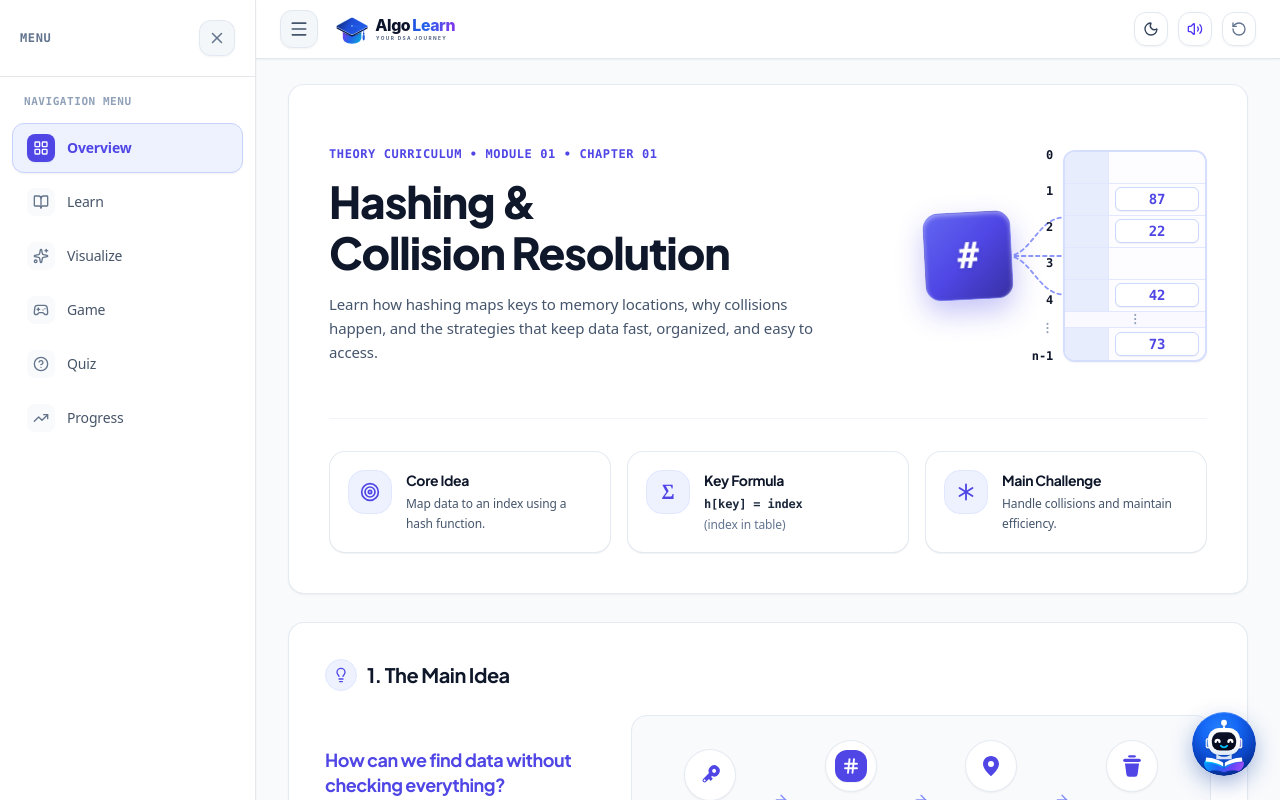
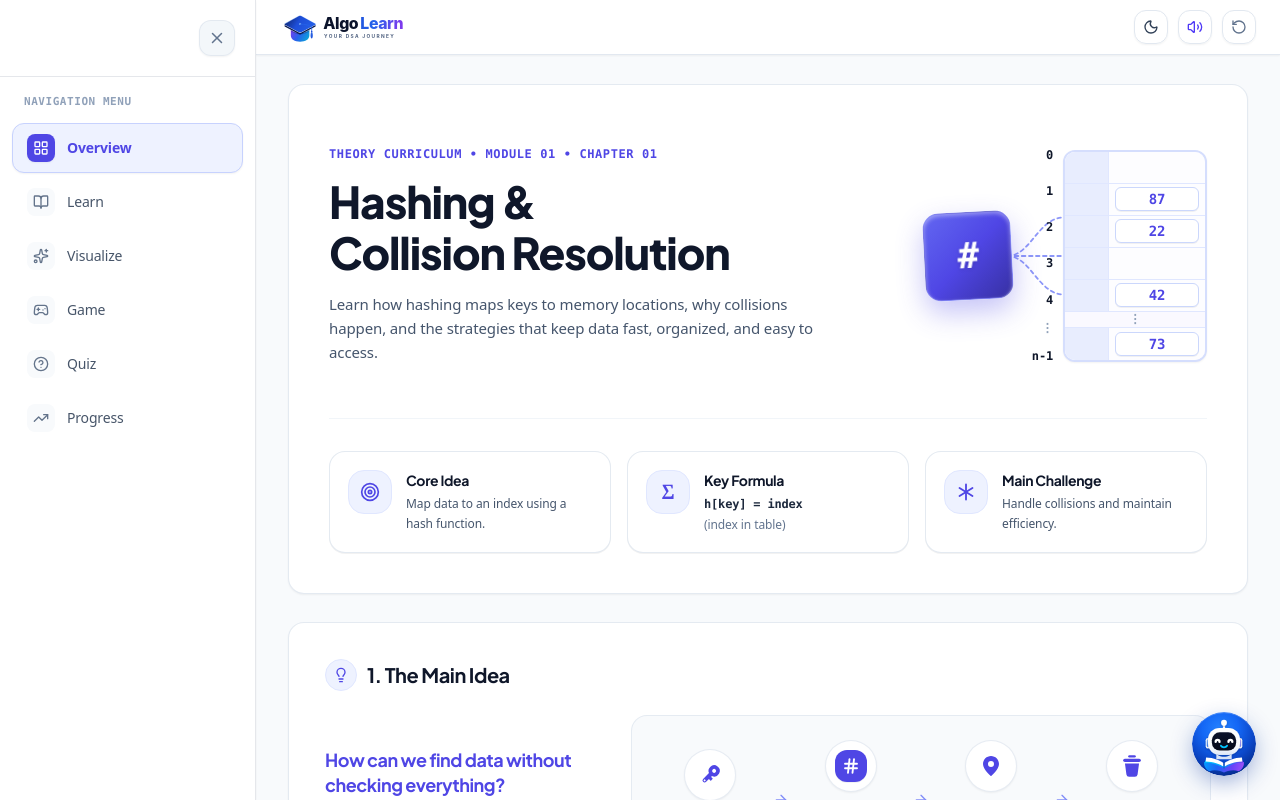
Before and after one commit to dadakhalander123k-design/Hashing-final, a React (Vite) app: page / in a window 1280 px wide. Shown: the top 800 px of the page. Built offline with nearby package versions, Linux system fonts and the light colour scheme.

Commit message:
Update AlgoLearn header logo and navigation toggle state logic

```diff
--- a/src/App.tsx
+++ b/src/App.tsx
@@ -571,6 +571,7 @@ export default function App() {
           onResetAllProgress={() => setShowResetModal(true)}
           onToggleMobileSidebar={handleToggleSidebar}
           isDesktopSidebarOpen={desktopSidebarOpen}
+          isMobileSidebarOpen={mobileSidebarOpen}
         />
 
         {/* Page Main Content Container */}
--- a/src/components/SidebarNav.tsx
+++ b/src/components/SidebarNav.tsx
@@ -109,11 +109,7 @@ export const SidebarNav: React.FC<SidebarNavProps> = ({
       className="w-64 h-full flex flex-col bg-white dark:bg-[#070B18] border-r border-[#E5E7EB] dark:border-purple-500/20 select-none shadow-xs transition-colors duration-300"
     >
       {/* Top Sidebar Header with Close Button (No duplicate branding) */}
-      <div className="p-4 sm:p-5 border-b border-[#E5E7EB] dark:border-purple-500/15 flex items-center justify-between gap-2">
-        <span className="font-bold text-xs uppercase tracking-wider text-slate-500 dark:text-slate-400 font-mono">
-          Menu
-        </span>
-
+      <div className="p-4 sm:p-5 border-b border-[#E5E7EB] dark:border-purple-500/15 flex items-center justify-end">
         {/* Close Button in Top-Right Corner of Navigation */}
         <button
           id="btn-sidebar-close"
@@ -132,8 +128,9 @@ export const SidebarNav: React.FC<SidebarNavProps> = ({
         onMouseEnter={() => setIsProgressHovered(true)}
         onMouseLeave={() => setIsProgressHovered(false)}
       >
+        {/* SINGLE NAVIGATION MENU HEADING */}
         <div className="px-3 pb-2 text-[11px] font-bold tracking-wider text-slate-400 dark:text-slate-500 uppercase font-mono">
-          Navigation Menu
+          NAVIGATION MENU
         </div>
 
         {navItems.map((item) => {
--- a/src/components/TopHeader.tsx
+++ b/src/components/TopHeader.tsx
@@ -29,6 +29,7 @@ export interface TopHeaderProps {
   onOpenHelpModal?: () => void;
   onOpenSettingsModal?: () => void;
   isDesktopSidebarOpen?: boolean;
+  isMobileSidebarOpen?: boolean;
 }
 
 export const TopHeader: React.FC<TopHeaderProps> = ({
@@ -45,6 +46,7 @@ export const TopHeader: React.FC<TopHeaderProps> = ({
   onResetAllProgress,
   onToggleMobileSidebar,
   isDesktopSidebarOpen = true,
+  isMobileSidebarOpen = false,
 }) => {
   const { theme, toggleTheme } = useTheme();
 
@@ -73,6 +75,17 @@ export const TopHeader: React.FC<TopHeaderProps> = ({
   const pageName = getPageName();
   const isGameMode = activeTab === 'GAME' || activeTab === 'QUEST';
 
+  const showHamburgerDesktop = !isDesktopSidebarOpen;
+  const showHamburgerMobile = !isMobileSidebarOpen;
+  const hamburgerVisibilityClass =
+    showHamburgerDesktop && showHamburgerMobile
+      ? 'flex'
+      : showHamburgerDesktop && !showHamburgerMobile
+      ? 'hidden lg:flex'
+      : !showHamburgerDesktop && showHamburgerMobile
+      ? 'flex lg:hidden'
+      : 'hidden';
+
   return (
     <header
       id="app-top-header"
@@ -81,15 +94,15 @@ export const TopHeader: React.FC<TopHeaderProps> = ({
       } z-20 bg-white dark:bg-[#070B18]/95 border-b border-slate-200 dark:border-purple-500/20 shadow-xs backdrop-blur-md transition-all duration-300`}
     >
       <div className="max-w-7xl mx-auto px-3 sm:px-6 py-2 sm:py-2.5 flex items-center justify-between gap-2 sm:gap-4">
-        {/* Left Side: 1. Menu Button -> 2. AlgoLearn Logo -> 3. Current Section */}
+        {/* Left Side: 1. Menu Button (when sidebar is closed) -> 2. AlgoLearn Logo -> 3. Current Section */}
         <div className="flex items-center gap-2.5 sm:gap-3.5 min-w-0">
-          {/* 1. THREE-BAR MENU BUTTON */}
+          {/* 1. THREE-BAR MENU / HAMBURGER BUTTON (Strictly visible ONLY when navigation sidebar is CLOSED) */}
           <button
             id="btn-sidebar-toggle"
             onClick={onToggleMobileSidebar}
-            className="p-1.5 sm:p-2 text-slate-600 dark:text-purple-300 hover:text-slate-900 dark:hover:text-white bg-slate-100/80 dark:bg-purple-950/40 hover:bg-slate-200/80 dark:hover:bg-purple-900/50 border border-slate-200 dark:border-purple-500/30 rounded-xl transition-all duration-150 cursor-pointer shrink-0 shadow-xs flex items-center justify-center"
-            title="Toggle Navigation Menu (☰)"
-            aria-label="Toggle navigation menu"
+            className={`p-1.5 sm:p-2 text-slate-600 dark:text-purple-300 hover:text-slate-900 dark:hover:text-white bg-slate-100/80 dark:bg-purple-950/40 hover:bg-slate-200/80 dark:hover:bg-purple-900/50 border border-slate-200 dark:border-purple-500/30 rounded-xl transition-all duration-150 cursor-pointer shrink-0 shadow-xs items-center justify-center ${hamburgerVisibilityClass}`}
+            title="Open Navigation Menu (☰)"
+            aria-label="Open navigation menu"
           >
             <Menu className="w-5 h-5" />
           </button>
```
